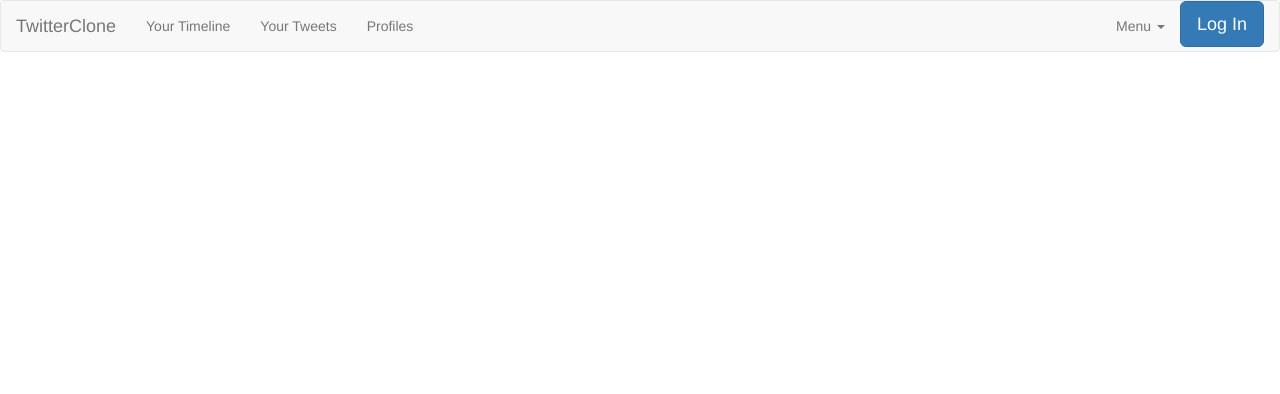
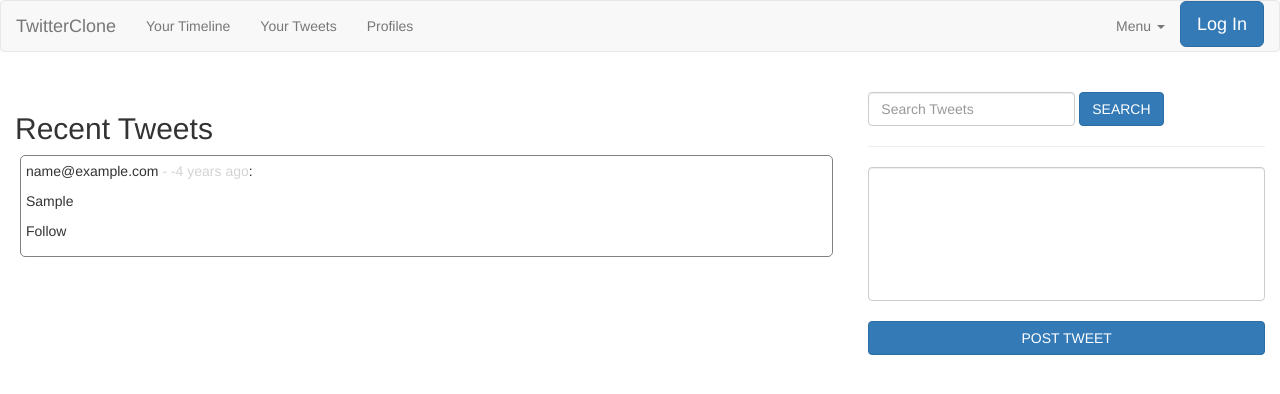
Before and after one commit to MylesWritesCode/CompleteWebDeveloperCourse, a PHP site: page / in a window 1280 px wide. Shown: the top 394 px of the page. Run offline with PHP 8.4, Linux system fonts and the light colour scheme; tables that the repository leaves empty or names only in its code hold one stand-in row (values such as "Sample post"); a stand-in replaces the project's code that opens the database connection; some libraries are stand-ins or nearby versions.

Commit message:
Added tweet display, search, and post tweet inputs
Doesn't look like much right now, but I'm just focusing on the functionality of the website before making it look good.

```diff
--- a/TwitterClone/app/functions.php
+++ b/TwitterClone/app/functions.php
@@ -1,5 +1,6 @@
 <?php
   session_start();
+  include "database.php";
   if (array_key_exists("function", $_GET)) {
     if ($_GET["function"] == "logout") {
       $_SESSION = array();
@@ -7,4 +8,68 @@
       header("Location: index.php");
     }
   }
+
+  function timeSince($since) {
+    $chunks = array(
+      array(60 * 60 * 24 * 365, 'year'),
+      array(60 * 60 * 24 * 30, 'month'),
+      array(60 * 60 * 24 * 7, 'week'),
+      array(60 * 60 * 24, 'day'),
+      array(60 * 60, 'hour'),
+      array(60, 'minute'),
+      array(1, 'second'),
+    );
+    for ($i = 0, $j = count($chunks); $i < $j; $i++) {
+      $seconds = $chunks[$i][0];
+      $name = $chunks[$i][1];
+      if (($count = floor($since/$seconds)) != 0) {
+        break;
+      }
+    }
+    $print = ($count == 1) ? '1 '.$name : "$count {$name}s";
+    return $print;
+  }
+  // Display Tweets
+  function displayTweets($type) {
+    global $link;
+
+    if ($type == 'public') {
+      $whereClause = "";
+    }
+
+    $query = "SELECT * FROM `tweets` ".$whereClause." ORDER BY `datetime` DESC LIMIT 10";
+    $result = mysqli_query($link, $query);
+
+    if (mysqli_num_rows($result) == 0) {
+      echo "There are no tweets to display.";
+    } else {
+      while ($row = mysqli_fetch_assoc($result)) {
+        $userQuery = "SELECT * FROM `users` WHERE `id` = '".mysqli_real_escape_string($link, $row['user_id'])."'LIMIT 1";
+        $userQueryResult = mysqli_query($link, $userQuery);
+        $user = mysqli_fetch_assoc($userQueryResult);
+        echo "<div class='tweet'>";
+        echo "<p>".$user['email']."<span class='time'> - ".timeSince(time() - strtotime($row['datetime']))." ago</span>:</p>";
+        echo "<p>".$row['tweet']."</p>";
+        echo "<p>Follow</p>";
+        echo "</div>";
+      }
+    }
+  }
+
+  // Display Search
+  function displaySearch() {
+    echo "<div class='form-group form-inline'>
+            <input type='text' placeholder='Search Tweets' class='form-control'>
+            <button class='btn btn-primary'>SEARCH</button>
+          </div>";
+  }
+
+  // Display Post Tweet
+  function displayTweetBox() {
+    echo "<form method='POST'>
+            <textarea class='form-control' rows='6'></textarea>
+            <br>
+            <button class='btn btn-primary btn-block'>POST TWEET</button>
+          </form>";
+  }
 ?>
--- a/TwitterClone/app/style.css
+++ b/TwitterClone/app/style.css
@@ -0,0 +1,18 @@
+.margin-top-20px {
+  margin-top: 20px;
+}
+
+.time {
+  color: lightgray;
+}
+
+.tweet {
+  border: 1px solid grey;
+  border-radius: 5px;
+  padding: 5px;
+  margin: 5px;
+}
+
+textarea {
+  resize: none;
+}
--- a/TwitterClone/app/views/home.php
+++ b/TwitterClone/app/views/home.php
@@ -1,6 +1,13 @@
 <div class="container-fluid">
-  <div class="row">
-    <div class="col-md-8 col-md-offset-2">
-    </div> <!-- col-md-8 col-md-offset-2 -->
+  <div class="row margin-top-20px">
+    <div class="col-md-8">
+      <h2>Recent Tweets</h2>
+      <?php displayTweets('public'); ?>
+    </div> <!-- col-md-8 -->
+    <div class="col-md-4">
+      <?php displaySearch(); ?>
+      <hr>
+      <?php displayTweetBox(); ?>
+    </div> <!-- col-md-4 -->
   </div> <!-- row -->
 </div> <!-- container-fluid -->
```
